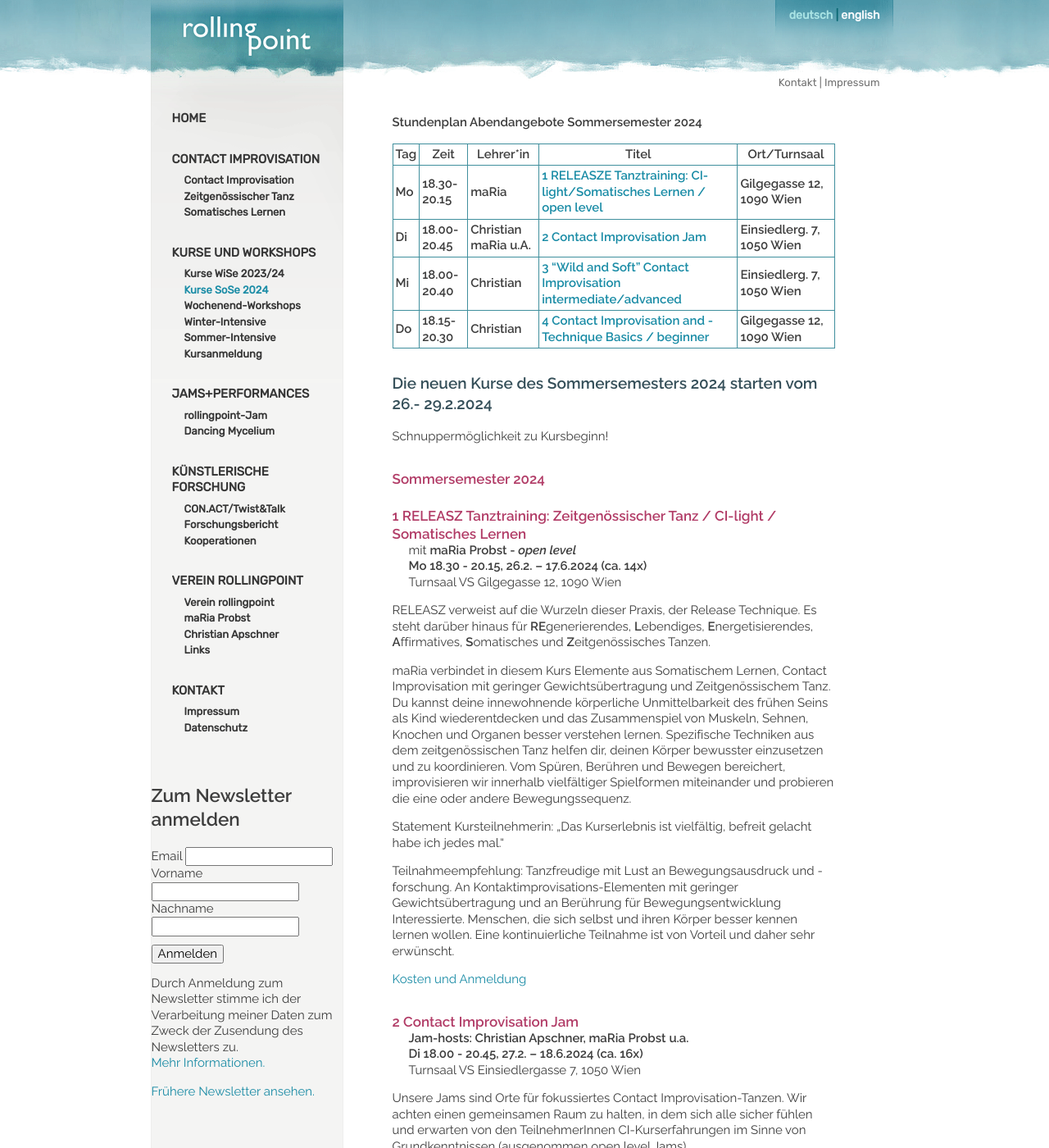
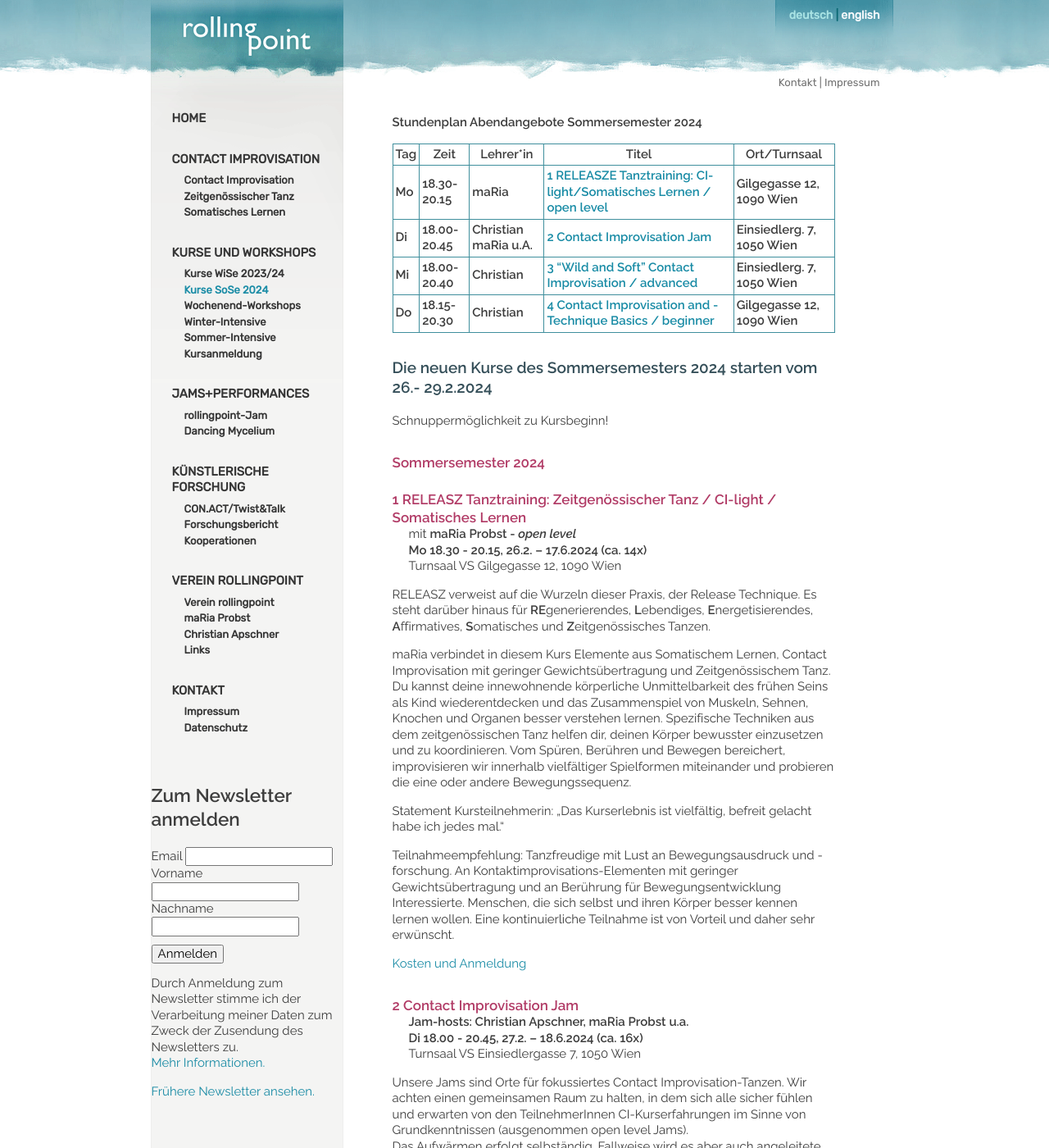
Before and after one commit to manulari/rollingpointat, a Jekyll site: the page built from _pages_de/somsem24.md, in a window 1280 px wide and 1400 px high. Shown: the whole window at 82% size. Built offline with Jekyll 4.4.1, drawn with Linux system fonts in a browser that asks for light colours; comment, search, counter and statistics services are not loaded; some of the changed text lies outside the part shown.

Commit message:
Update page (de) “somsem24”

```diff
--- a/_pages_de/somsem24.md
+++ b/_pages_de/somsem24.md
@@ -9,7 +9,7 @@ language: de
 | ------ | --------------- | ------------------------ | ----------------------------------------------------------------------------- | ----------------------------- |
 | **Mo** | **18.30-20.15** | **maRia**                | **[ 1 RELEASZE Tanztraining: CI-light/Somatisches Lernen / open level](#mo)** | **Gilgegasse 12, 1090 Wien**  |
 | **Di** | **18.00-20.45** | **Christian maRia u.A.** | **[2 Contact Improvisation Jam](#di)**                                        | **Einsiedlerg. 7, 1050 Wien** |
-| **Mi** | **18.00-20.40** | **Christian**            | **[3 "Wild and Soft" Contact Improvisation intermediate/advanced](#mi)**      | **Einsiedlerg. 7, 1050 Wien** |
+| **Mi** | **18.00-20.40** | **Christian**            | **[3 "Wild and Soft" Contact Improvisation / advanced](#mi)**                 | **Einsiedlerg. 7, 1050 Wien** |
 | **Do** | **18.15-20.30** | **Christian**            | **[4 Contact Improvisation and -Technique Basics / beginner](#do)**           | **Gilgegasse 12, 1090 Wien**  |
 
 ### Die neuen Kurse des Sommersemesters 2024 starten vom 26.- 29.2.2024
@@ -64,7 +64,7 @@ Für alle Beginner*innen gibt es dazu eine einstündige Einführung in die Welt
 
 <div class="named-anchor" id="mi"></div>
 
-#### **3 "Wild and Soft" Contact Improvisation intermediate/advanced**
+#### **3 "Wild and Soft" Contact Improvisation - advanced**
 
 mit **Christian Apschner *\- intermediate/advanced***\
 **Mi 18.00 - 20.40, 28.2. – 19.6.2024 (ca. 15x)**\
```
